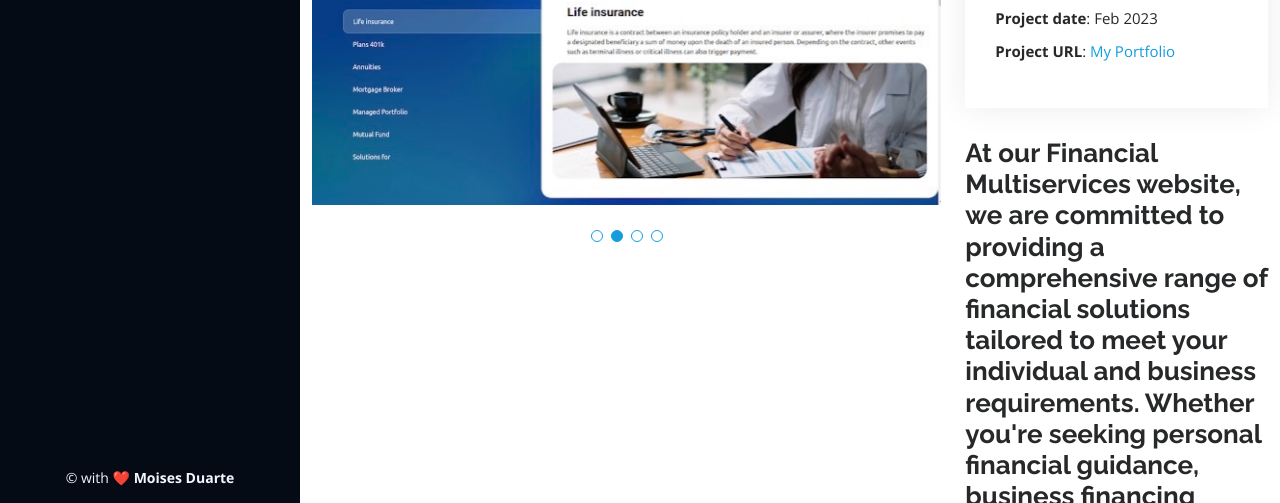
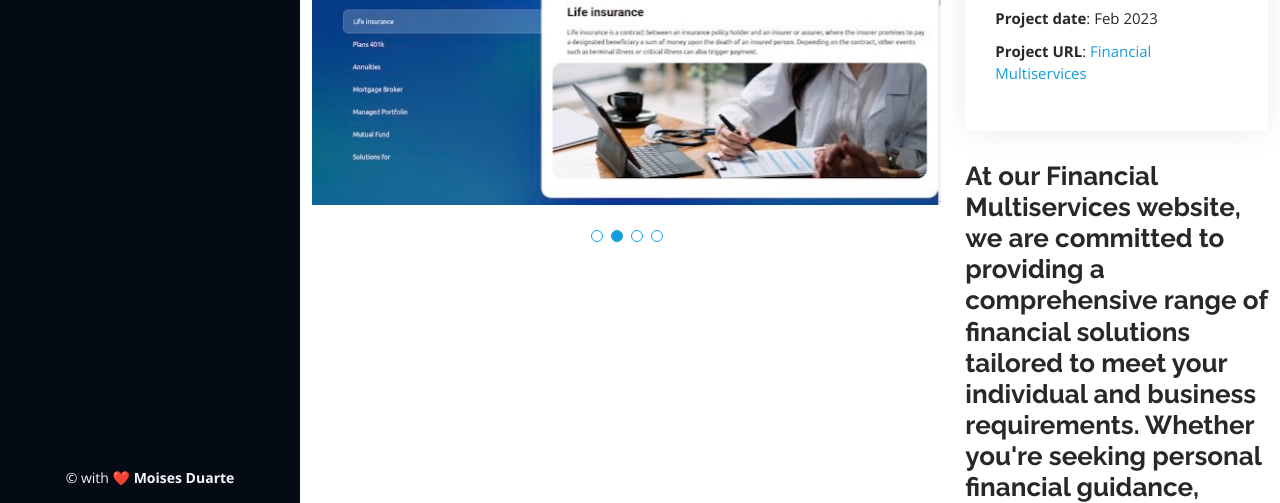
Before and after one commit to moisesJduarte/iPortfolio-pro, a plain HTML site: page portfolio-detail5.html in a window 1280 px wide. Shown: the part 297-800 px from the top of the page. Drawn offline with nearby package versions, Linux system fonts and the light colour scheme; a script that the page names is missing.

Commit message:
bug fixed

```diff
--- a/portfolio-detail5.html
+++ b/portfolio-detail5.html
@@ -99,7 +99,8 @@
                                 <li><strong>Client</strong>: DMSS financial multiservices.</li>
                                 <li><strong>Project date</strong>: Feb 2023</li>
                                 <li><strong>Project URL</strong>: <a
-                                        href="https://www.dmss-financial-multiservices.online">My Portfolio</a></li>
+                                        href="https://www.dmss-financial-multiservices.online">Financial
+                                        Multiservices</a></li>
                             </ul>
                         </div>
                         <div class="portfolio-description">
```
